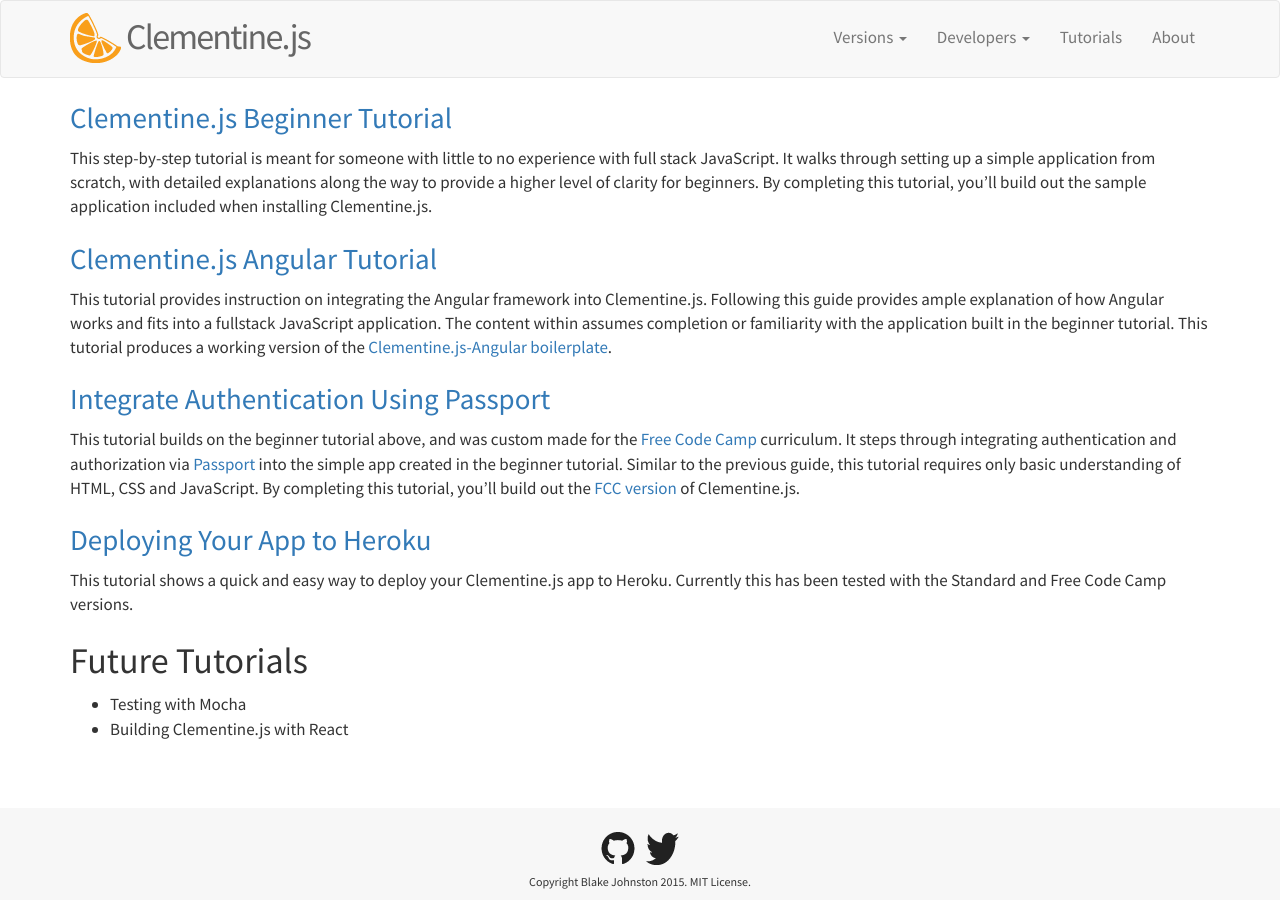
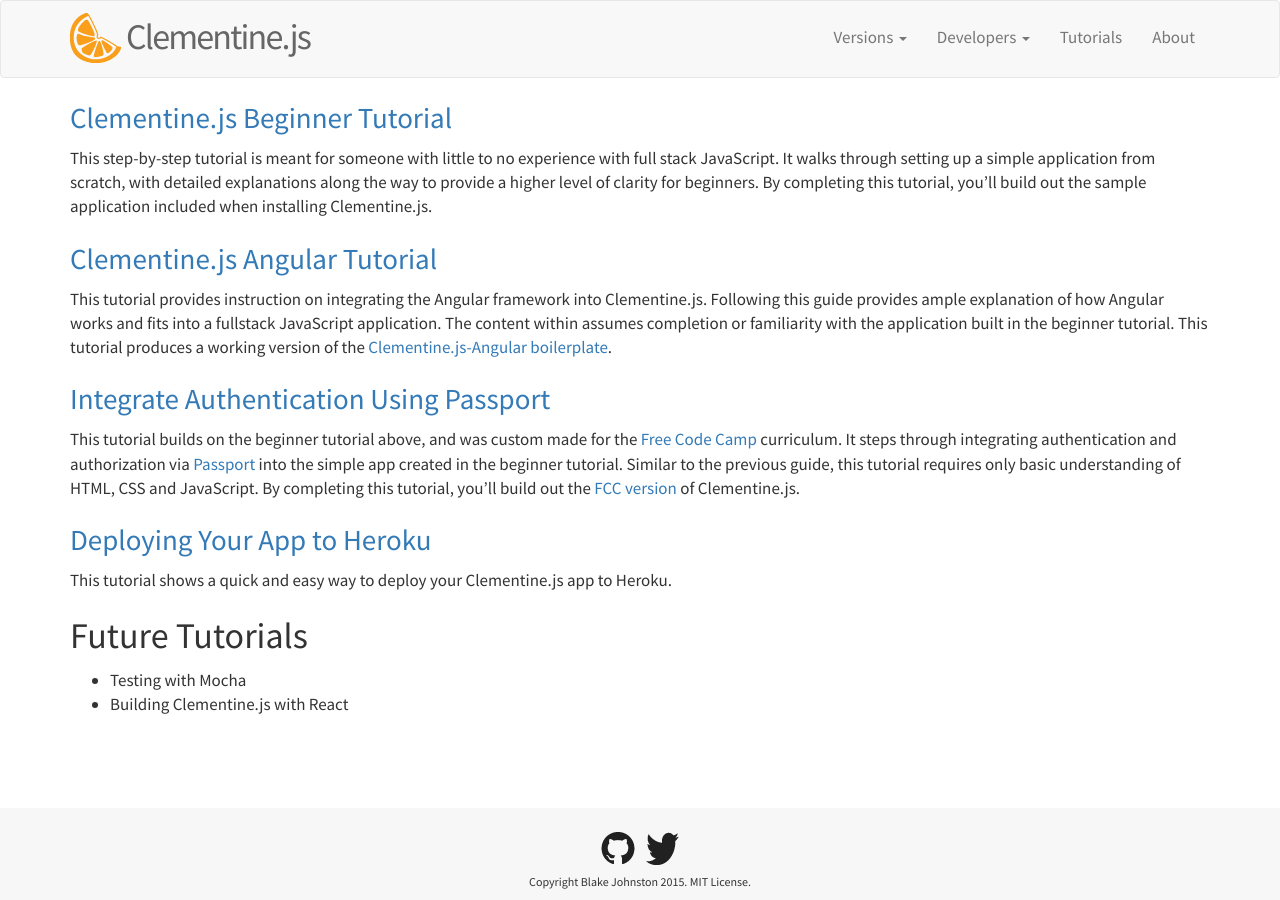
Before and after one commit to johnstonbl01/clementinejs, a Jekyll site: the page built from tutorials/tutorials.md, in a window 1280 px wide. Built offline with Jekyll 4.4.1, drawn with Linux system fonts in a browser that asks for light colours; Markdown is read by kramdown in place of the engine named in the settings.

Commit message:
updated files with changes as requestedt

```diff
--- a/tutorials/tutorials.md
+++ b/tutorials/tutorials.md
@@ -16,7 +16,7 @@
 
 ### [Deploying Your App to Heroku](/tutorials/tutorial-heroku.html)
 
-This tutorial shows a quick and easy way to deploy your Clementine.js app to Heroku. Currently this has been tested with the Standard and Free Code Camp versions.
+This tutorial shows a quick and easy way to deploy your Clementine.js app to Heroku.
 
 ## Future Tutorials
 
```
Also changed, not shown: tutorials/tutorial-heroku.md (+1 -1 lines), 1 other file.
